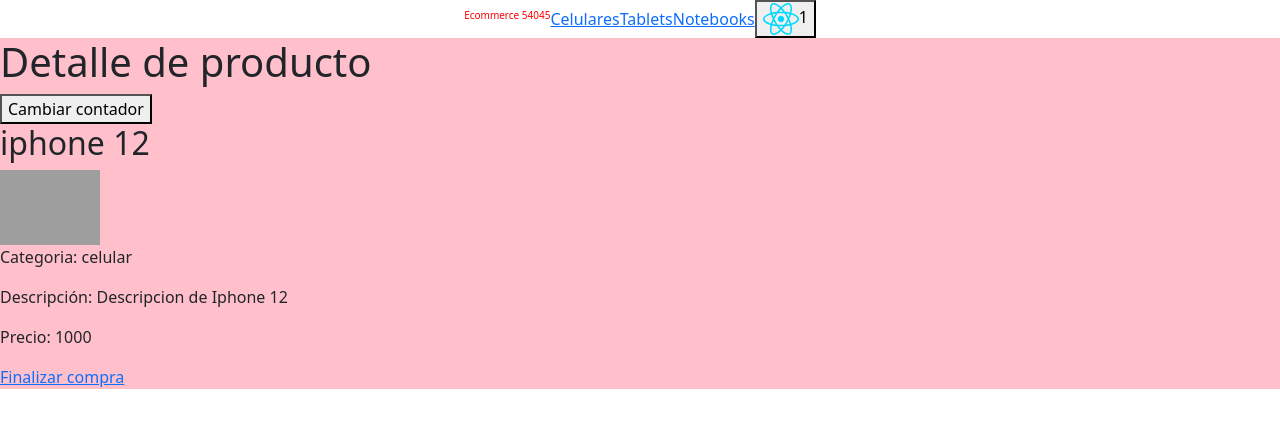
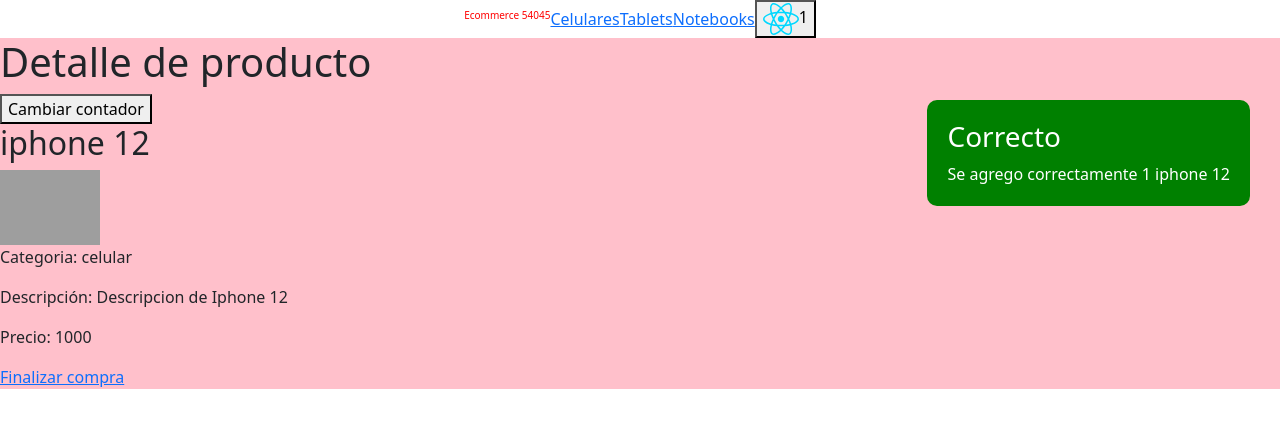
Before and after one commit to sebastianzuviria/comision54045, a React (Vite) app: page /item/1 in a window 1280 px wide. Both pictures are taken after a click on the button "Agregar al carrito". Shown: the top 428 px of the page. Built offline with nearby package versions, Linux system fonts and the light colour scheme; grey boxes are pictures that could not be loaded.

Commit message:
Clase de rendering

```diff
--- a/src/components/ItemDetail/ItemDetail.jsx
+++ b/src/components/ItemDetail/ItemDetail.jsx
@@ -1,6 +1,7 @@
 import { useState, useContext } from 'react'
 import { Link } from 'react-router-dom'
 import { CartContext } from '../../context/CartContext'
+import { useNotification } from '../../notification/hooks/useNotification'
 
 const InputCount = ({ onAdd, stock, initial= 1 }) => {
     const [count, setCount] = useState(initial)
@@ -54,12 +55,14 @@ const ItemDetail = ({ id, name, category, img, price, stock, description}) => {
 
     const { addItem } = useContext(CartContext)
 
+    const { showNotification } = useNotification()
+
     const handleOnAdd = (quantity) => {
         const objProductToAdd = {
             id, name, price, quantity
         }
         console.log(objProductToAdd)
-
+        showNotification('success', `Se agrego correctamente ${quantity} ${name}`)
         setQuantity(quantity)
 
         addItem(objProductToAdd)
--- a/src/components/ItemListContainer/ItemListContainer.jsx
+++ b/src/components/ItemListContainer/ItemListContainer.jsx
@@ -1,12 +1,24 @@
-import { useState, useEffect } from "react"
+import { useState, useEffect, memo } from "react"
 import { getProducts, getProductsByCategory } from "../../asyncMock"
 import ItemList from "../ItemList/ItemList"
 import { useParams } from "react-router-dom"
+import { useNotification } from "../../notification/hooks/useNotification"
+
+const ItemListMemoized = memo(ItemList)
 
 const ItemListContainer = ({ greeting }) => {
     const [products, setProducts] = useState()
+    const [render, setRender] = useState(false)
 
     const { categoryId } = useParams()
+
+    const { showNotification } = useNotification()
+
+    useEffect(() => {
+        setTimeout(() => {
+            setRender(prev => !prev)
+        }, 2000)
+    }, [])
 
     useEffect(() => {
 
@@ -17,7 +29,7 @@ const ItemListContainer = ({ greeting }) => {
                 setProducts(result)
             })
             .catch(error => {
-                console.log(error)
+                showNotification('error', 'Hubo un error cargado los productos')
             })
 
         // if(!categoryId) {
@@ -43,7 +55,7 @@ const ItemListContainer = ({ greeting }) => {
     return (
         <div style={{ background: 'orange'}} onClick={() => console.log('hice click en itemlistcontainer')}>
             <h1>{ greeting }</h1>
-            <ItemList products={products}/>
+            <ItemListMemoized products={products}/>
         </div>
     )
 }
--- /dev/null
+++ b/src/notification/Notification.jsx
@@ -0,0 +1,36 @@
+const Notification = ({ notificacionData }) => {
+
+    const colors = {
+      success: 'green',
+      error: 'red',
+      warning: 'orange',
+      info: 'blue'
+    }
+
+    const title = {
+      success: 'Correcto',
+      error: 'Error',
+      warning: 'Advertencia',
+      info: 'Informacion'
+    }
+
+    const notificationStyle = {
+      position: 'absolute',
+      top: 100,
+      right: 30,
+      backgroundColor: colors[notificacionData.type],
+      color: 'white',
+      padding: 20,
+      borderRadius: 10
+    }
+
+    return (
+      <article style={notificationStyle}>
+        <h3>{ title[notificacionData.type] }</h3>
+        { notificacionData.text }
+      </article>
+    )
+}
+
+
+export default Notification
--- /dev/null
+++ b/src/notification/NotificationsService.jsx
@@ -0,0 +1,26 @@
+import { createContext, useState } from "react";
+import Notification from "./Notification";
+
+
+export const NotificationContext = createContext()
+
+export const NotificationProvider = ({ children }) => {
+    const [notificacionData, setNotificationData] = useState({
+        type: 'success',
+        text: ''
+    })
+
+    const showNotification = (type, text) => {
+        setNotificationData({ type, text })
+        setTimeout(() => {
+            setNotificationData(prev => ({ ...prev, text: ''}))
+        }, 3000)
+    }
+
+    return (
+        <NotificationContext.Provider value={{  showNotification }}>
+            { notificacionData.text && <Notification notificacionData={notificacionData}/> }
+            { children }
+        </NotificationContext.Provider>
+    )
+}
--- /dev/null
+++ b/src/notification/hooks/useNotification.js
@@ -0,0 +1,6 @@
+import { useContext } from "react"
+import { NotificationContext } from "../NotificationsService"
+
+export const useNotification = () => {
+    return useContext(NotificationContext)
+}
```
Also changed, not shown: src/App.jsx (+6 -3 lines).
